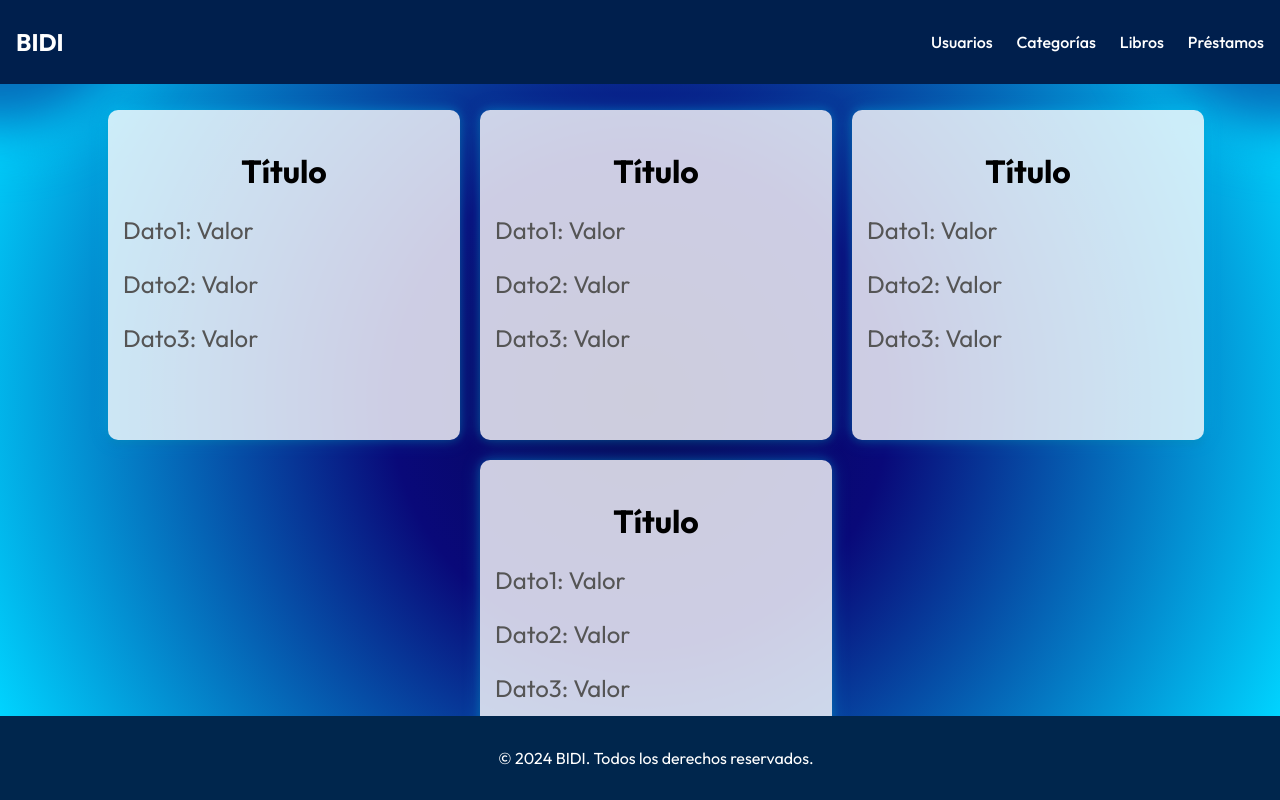
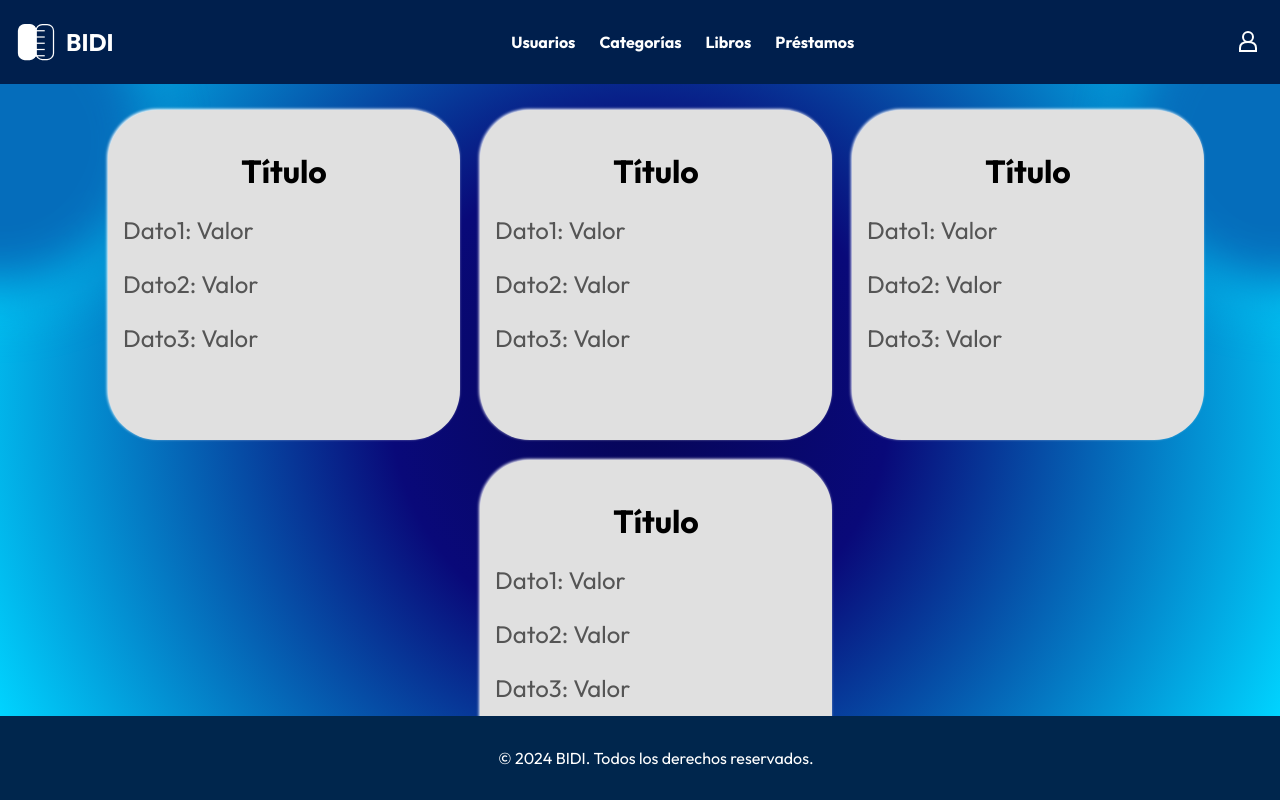
Before and after one commit to Isaacjbar/BIDI_Frontend, a plain HTML site: page PrototipTwo/v/index.html in a window 1280 px wide. Shown: the top 800 px of the page. Drawn offline with Linux system fonts and the light colour scheme.

Commit message:
Dashboard 3.1

```diff
--- a/PrototipTwo/css/globalStyles.css
+++ b/PrototipTwo/css/globalStyles.css
@@ -7,6 +7,36 @@ body {
     flex-direction: column;
     min-height: 100vh; /* Para que todo el contenido, incluido el footer, ocupe al menos la pantalla completa */
     overflow: hidden;
+}
+
+/*TODO SOBRE EL NAV*/
+
+/* Estilos del icono del libro circular */
+.book-icon {
+    width: 40px; /* Ajusta el tamaño del icono */
+    height: 40px;
+    margin-right: 10px; /* Espacio entre el icono y el texto */
+    fill: white; /* Color del icono */
+}
+
+/* Estilos del icono de perfil */
+.profile-icon {
+    display: flex;
+    align-items: center;
+    margin-left: 20px; /* Espacio entre los links y el ícono de perfil */
+    transition: transform 0.3s ease; /* Transición suave para el hover */
+}
+
+.profile-icon svg {
+    width: 32px;
+    height: 32px;
+    stroke: white; /* Color blanco del icono */
+    transition: transform 0.3s ease; /* Efecto de transición suave al hacer hover */
+}
+
+/* Efecto de hover para agrandar el icono de perfil */
+.profile-icon:hover svg {
+    transform: scale(1.2); /* Agranda el icono al pasar el mouse */
 }
 
 /* Navbar Styles */
@@ -20,9 +50,11 @@ body {
 }
 
 .navbar .logo {
+    display: flex;
+    align-items: center;
     font-size: 1.5rem;
     font-weight: 700;
-    transition: transform 0.3s ease; /* Transición suave para el efecto de hover */
+    transition: transform 0.3s ease;
 }
 
 .navbar .logo:hover {
@@ -39,16 +71,15 @@ body {
     display: inline;
 }
 
+.nav-links li:hover {
+    transition: transform 0.3s ease;
+    transform: scale(1.2)!important;
+}
+
 .nav-links a {
     color: #ffffff;
     text-decoration: none;
-    font-weight: 500;
-    transition: transform 0.3s ease, color 0.3s ease; /* Transición suave para el efecto de hover */
-}
-
-.nav-links a:hover {
-    color: #80d4ff; /* Cambia el color al hacer hover */
-    transform: scale(1.2)!important;  /* Agranda ligeramente los enlaces al hacer hover */
+    font-weight: 600;
 }
 
 
@@ -62,6 +93,9 @@ main {
     position: relative; /* Para contener las waves dentro del main */
     overflow: hidden; /* Evitar que los elementos hijos se desborden fuera del main */
 }
+
+
+/*FONDO DINAMICO*/
 
 /* Círculos simulando oleaje */
 .wave-container {
@@ -98,13 +132,15 @@ main {
 /* Animación de movimiento vertical */
 @keyframes moveWaveVertical {
     0% {
-        transform: translateY(-20vh); /* Ajusta para que la animación inicie dentro del main */
+        transform: translateY(0vh); /* Ajusta para que la animación inicie dentro del main */
     }
     100% {
-        transform: translateY(50vh); /* Ajusta para que termine dentro del main */
+        transform: translateY(65vh); /* Ajusta para que termine dentro del main */
     }
 }
 
+
+/*CARDS*/
 .card-container {
     display: flex;
     justify-content: center;
@@ -118,13 +154,16 @@ main {
 }
 
 .card {
-    background-color: rgba(255, 255, 255, 0.8);
+    /*background-color: rgba(255, 255, 255, 0.8);
     border-radius: 10px;
     box-shadow: 0 4px 8px rgba(0, 0, 0, 0.1),
-                0 0 10px rgba(0, 212, 255, 0.3), /* Sombra brillante más suave */
+                0 0 10px rgba(0, 212, 255, 0.3), /* Sombra brillante más suave
                 0 0 20px rgba(0, 212, 255, 0.2); /* Efecto resplandor menos intenso */
     width: 322px;
     height: 300px;
+    border-radius: 50px;
+    background: #e0e0e0;
+    box-shadow: -1px -1px 3px #ffffff;
     padding: 15px;
     text-align: center;
     transition: transform 0.3s;
--- a/PrototipTwo/v/index.html
+++ b/PrototipTwo/v/index.html
@@ -9,17 +9,48 @@
 </head>
 <body>
 <!-- Navbar -->
+<!-- Navbar -->
 <header>
     <nav class="navbar">
-            <div class="logo">BIDI</div>
+        <div class="logo">
+            <!-- Ícono de libro circular -->
+            <svg xmlns="http://www.w3.org/2000/svg" viewBox="0 0 64 64" width="40" height="40" class="book-icon">
+                <g fill="none" stroke="#fff" stroke-width="2">
+                    <!-- Parte izquierda de la portada con bordes redondeados -->
+                    <rect x="4" y="4" width="28" height="56" rx="10" ry="10" fill="#fff" />
+                    <!-- Parte derecha de la portada con bordes redondeados -->
+                    <rect x="32" y="4" width="28" height="56" rx="10" ry="10" fill="none" stroke="#fff" stroke-width="2" />
+                    <!-- Páginas dentro del libro con líneas -->
+                    <line x1="18" y1="14" x2="46" y2="14" stroke="#fff" />
+                    <line x1="18" y1="24" x2="46" y2="24" stroke="#fff" />
+                    <line x1="18" y1="34" x2="46" y2="34" stroke="#fff" />
+                    <line x1="18" y1="44" x2="46" y2="44" stroke="#fff" />
+                    <line x1="18" y1="54" x2="46" y2="54" stroke="#fff" />
+                </g>
+            </svg>
+            BIDI
+        </div>
         <ul class="nav-links">
             <li><a href="#">Usuarios</a></li>
             <li><a href="#">Categorías</a></li>
             <li><a href="#">Libros</a></li>
             <li><a href="#">Préstamos</a></li>
         </ul>
+
+        <!-- Ícono de perfil con líneas más gruesas -->
+        <div class="profile-icon">
+            <svg xmlns="http://www.w3.org/2000/svg" viewBox="0 0 64 64" width="32" height="32" fill="none" stroke="white" stroke-width="4">
+                <!-- Cabeza -->
+                <circle cx="32" cy="22" r="10"/>
+                <!-- Cuerpo -->
+                <path d="M16 44c0-8 6-12 16-12s16 4 16 12v6H16z"/>
+            </svg>
+        </div>
     </nav>
 </header>
+
+
+
 
     <!-- Contenido Principal -->
     <main>
```
Lines whose indentation alone changed are shown as unchanged.
